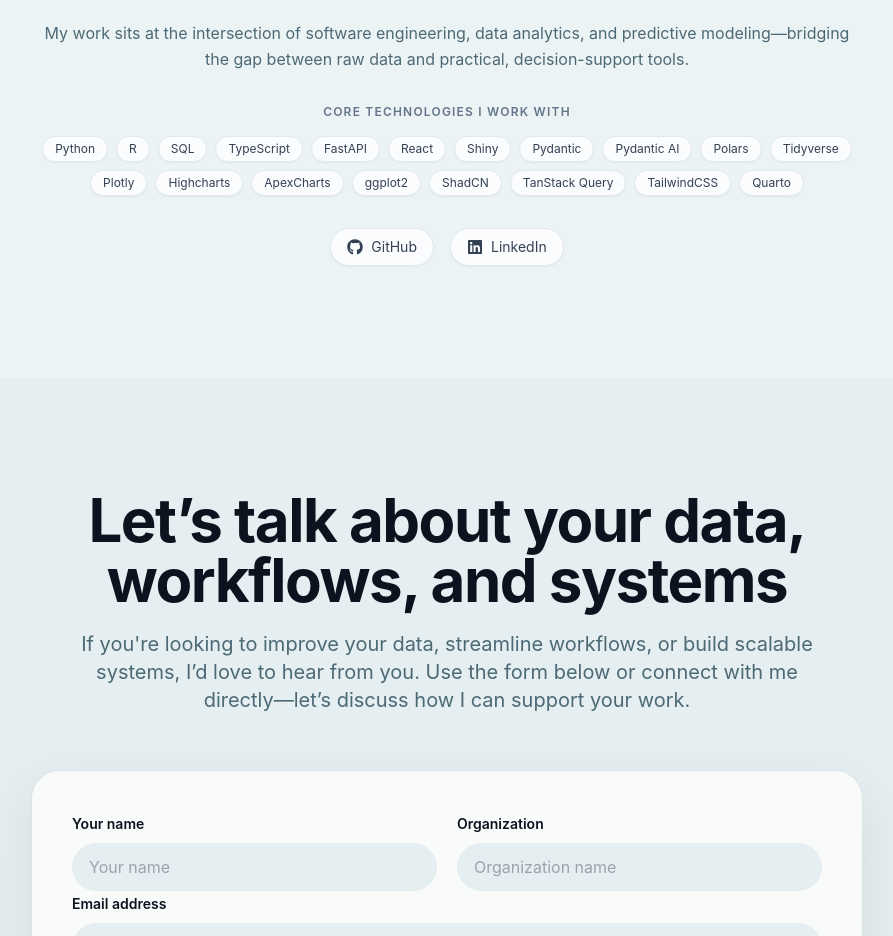
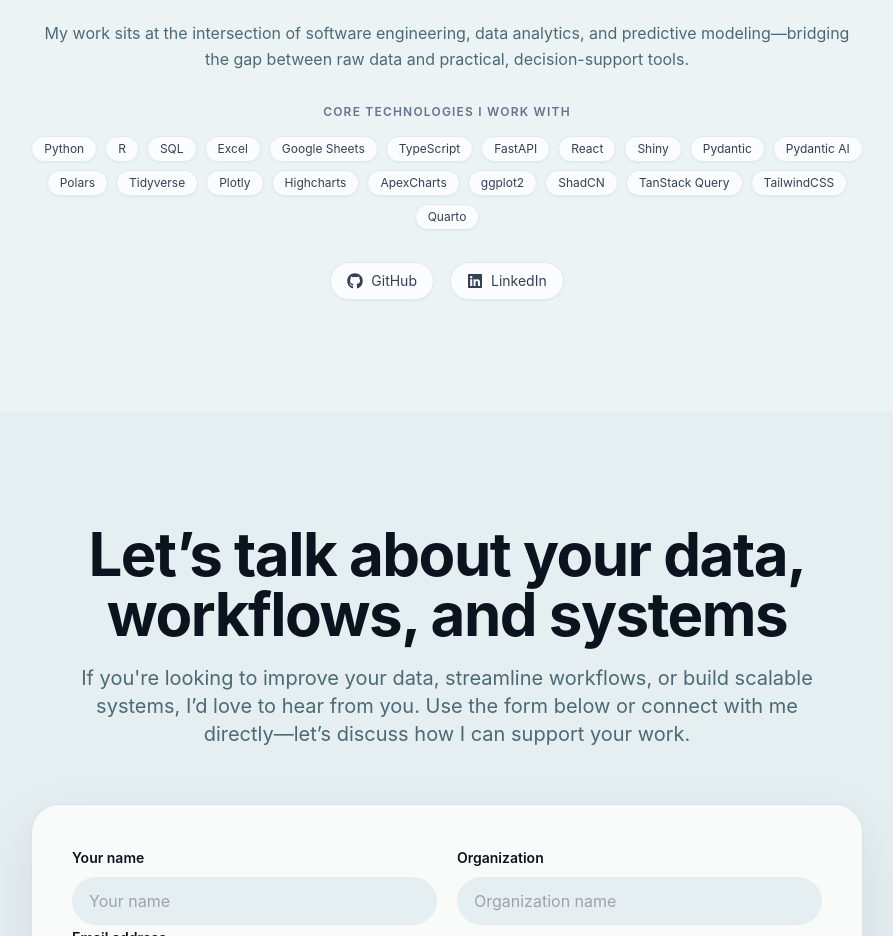
Before and after one commit to mwangi-george/my-business-website, a React (Vite) app: page / in a window 1280 px wide. Shown: the part 4160-5096 px from the top of the page, without its empty margins (193-1086 px from the left). Built offline with nearby package versions, Linux system fonts and the light colour scheme.

Commit message:
Add tools

```diff
--- a/src/components/about-section.tsx
+++ b/src/components/about-section.tsx
@@ -36,8 +36,8 @@
 
             <div className="flex flex-wrap justify-center gap-2">
               {[
-                "Python", "R", "SQL", "TypeScript",
-                "FastAPI", "React", "Shiny",
+                "Python", "R", "SQL", "Excel", "Google Sheets",
+                "TypeScript", "FastAPI", "React", "Shiny",
                 "Pydantic", "Pydantic AI", "Polars", "Tidyverse",
                 "Plotly", "Highcharts", "ApexCharts", "ggplot2",
                 "ShadCN", "TanStack Query", "TailwindCSS", "Quarto"
```
